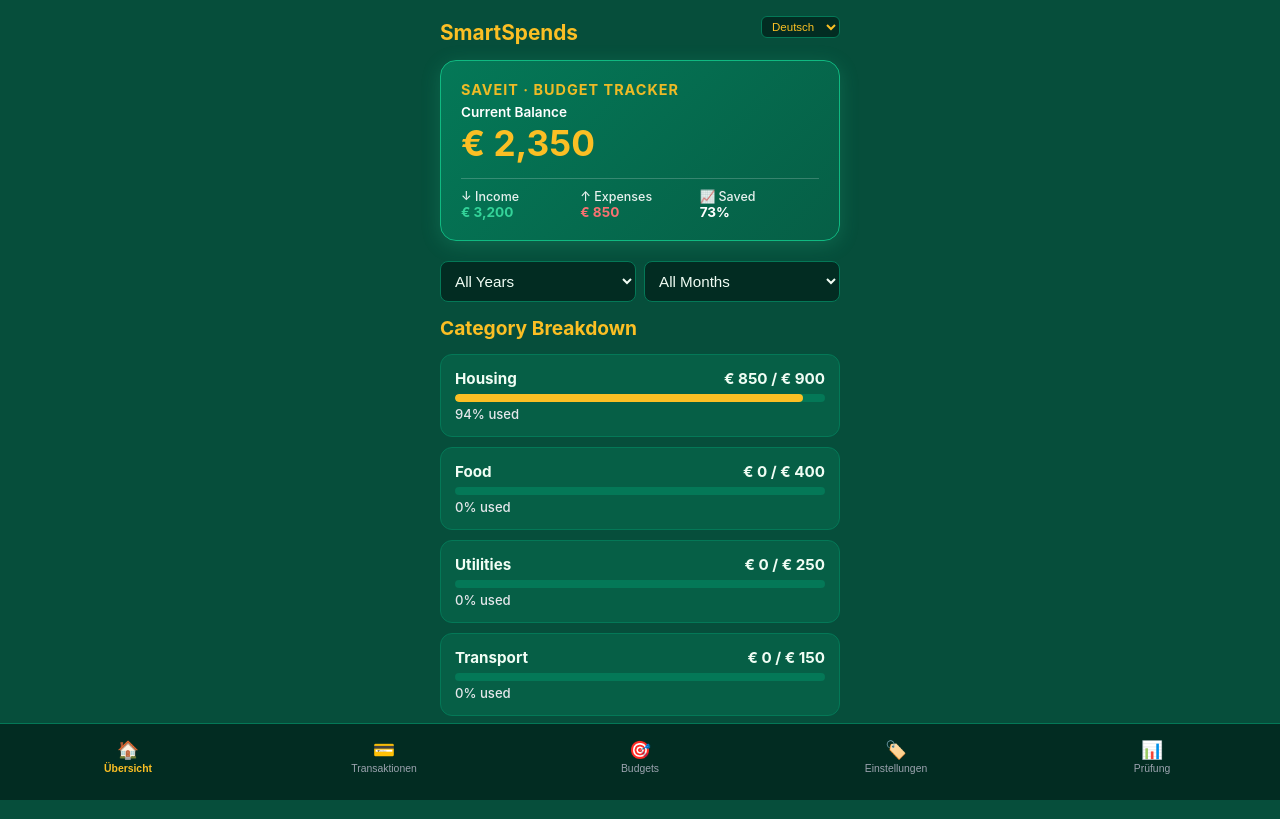
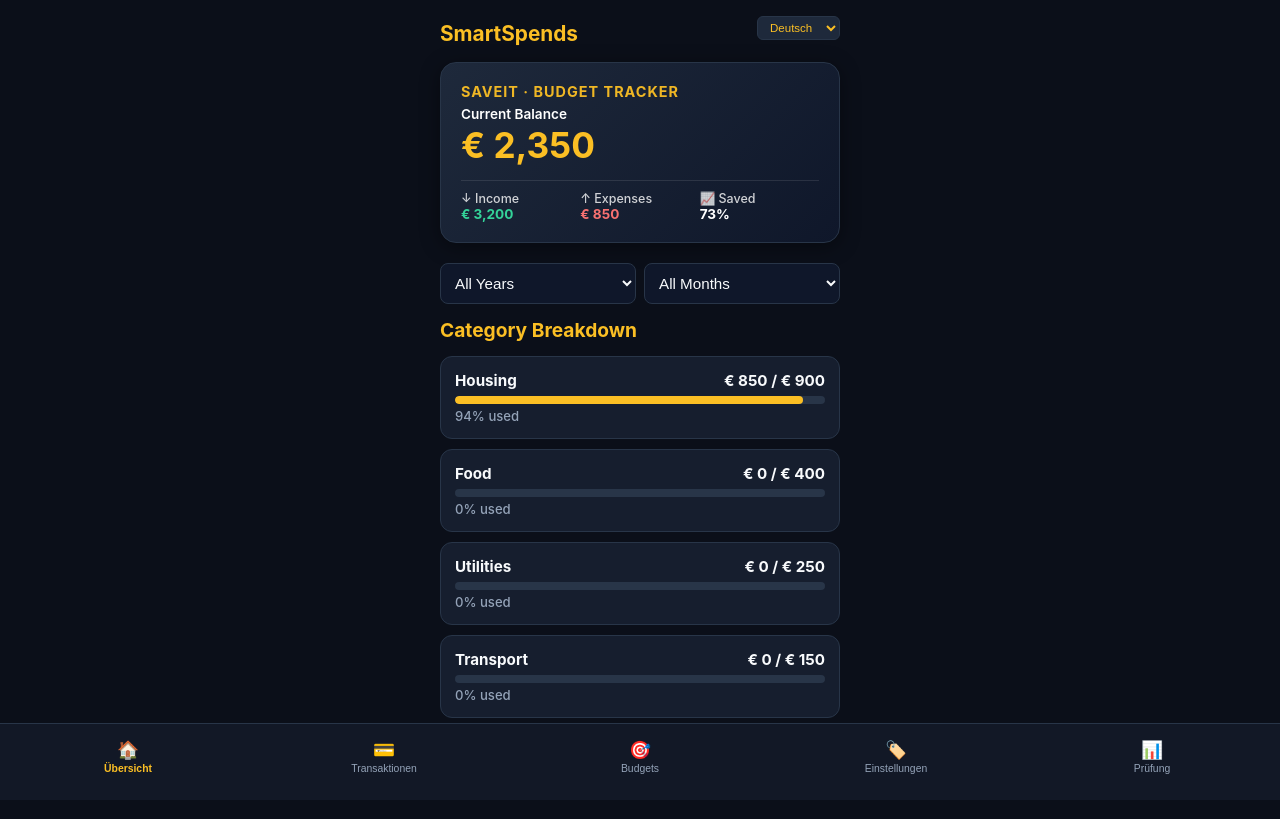
Before and after one commit to jsupraiser-rgb/spendsmart, a plain HTML site: page index.html in a window 1280 px wide. Drawn offline with Linux system fonts and the light colour scheme.

Commit message:
Update index.html

```diff
--- a/index.html
+++ b/index.html
@@ -3,17 +3,17 @@
 <head>
     <meta charset="UTF-8">
     <meta name="viewport" content="width=device-width, initial-scale=1.0">
-    <title>SmartSpends - Complete International & GCC Edition</title>
+    <title>SmartSpends - International Edition</title>
     <style>
         :root {
-            --bg-color: #064e3b;
-            --card-bg: #065f46;
-            --text-color: #f0fdf4;
+            --bg-color: #0b0f19;
+            --card-bg: #161e2e;
+            --text-color: #f8fafc;
             --accent-green: #34d399;
             --accent-gold: #fbbf24;
             --accent-red: #ef4444;
             --accent-blue: #38bdf8;
-            --border-color: #047857;
+            --border-color: #283548;
         }
         body {
             font-family: -apple-system, BlinkMacSystemFont, "Segoe UI", Roboto, sans-serif;
@@ -41,10 +41,10 @@
             color: var(--accent-gold);
         }
         .lang-select {
-            background-color: #022c22;
+            background-color: #1e293b;
             color: var(--accent-gold);
             border: 1px solid var(--border-color);
-            padding: 3px 6px;
+            padding: 4px 8px;
             border-radius: 6px;
             font-size: 0.72rem;
             width: auto;
@@ -56,7 +56,7 @@
             bottom: 0;
             left: 0;
             width: 100%;
-            background-color: #022c22;
+            background-color: #121826;
             border-top: 1px solid var(--border-color);
             display: flex;
             justify-content: space-around;
@@ -66,7 +66,7 @@
         .nav-item {
             background: none;
             border: none;
-            color: #9ca3af;
+            color: #94a3b8;
             font-size: 0.65rem;
             cursor: pointer;
             text-align: center;
@@ -90,13 +90,13 @@
             display: block;
         }
         .hero-card {
-            background: linear-gradient(135deg, #047857, #065f46);
+            background: linear-gradient(135deg, #1e293b, #0f172a);
             padding: 20px;
             border-radius: 16px;
             color: #fff;
             margin-bottom: 20px;
-            box-shadow: 0 4px 20px rgba(52, 211, 153, 0.2);
-            border: 1px solid #10b981;
+            box-shadow: 0 4px 20px rgba(0, 0, 0, 0.4);
+            border: 1px solid var(--border-color);
         }
         .hero-title {
             font-size: 0.9rem;
@@ -116,14 +116,14 @@
             display: grid;
             grid-template-columns: 1fr 1fr 1fr;
             font-size: 0.85rem;
-            border-top: 1px solid rgba(255,255,255,0.2);
+            border-top: 1px solid rgba(255,255,255,0.1);
             padding-top: 10px;
         }
         .hero-grid div span {
             display: block;
             font-size: 0.78rem;
             font-weight: 500;
-            opacity: 0.9;
+            opacity: 0.8;
         }
         .section-header {
             display: flex;
@@ -173,7 +173,7 @@
             font-weight: bold;
         }
         .progress-bar-bg {
-            background-color: #047857;
+            background-color: #283548;
             border-radius: 6px;
             height: 8px;
             width: 100%;
@@ -188,7 +188,7 @@
         .progress-footer {
             font-size: 0.82rem;
             font-weight: 500;
-            color: #e5e7eb;
+            color: #94a3b8;
         }
         input, select, button {
             width: 100%;
@@ -196,14 +196,15 @@
             margin-bottom: 10px;
             border-radius: 8px;
             border: 1px solid var(--border-color);
-            background-color: #022c22;
+            background-color: #0f172a;
             color: var(--text-color);
             box-sizing: border-box;
             font-size: 0.95rem;
+            outline: none;
         }
         button.action-btn {
-            background-color: var(--accent-gold);
-            color: #064e3b;
+            background: linear-gradient(135deg, #fbbf24, #d97706);
+            color: #0b0f19;
             font-weight: bold;
             cursor: pointer;
             border: none;
@@ -222,7 +223,7 @@
             display: block;
             font-size: 0.82rem;
             font-weight: 500;
-            color: #e5e7eb;
+            color: #94a3b8;
         }
         .btn-group button {
             width: auto;
@@ -230,7 +231,7 @@
             margin-left: 4px;
             font-size: 0.75rem;
         }
-        .edit-btn { background-color: var(--accent-gold); color: #064e3b; font-weight: bold; }
+        .edit-btn { background-color: var(--accent-gold); color: #0b0f19; font-weight: bold; }
         .del-btn { background-color: #ef4444; color: #fff; font-weight: bold; }
 
         .modal {
@@ -266,7 +267,7 @@
             text-align: left;
         }
         .tally-table th {
-            background-color: #047857;
+            background-color: #1e293b;
             color: var(--accent-gold);
         }
     </style>
@@ -393,7 +394,7 @@
         <div class="section-title" style="margin-bottom:12px;" id="lblBackupSection">Data & 3-Year Archive</div>
         <div class="box" style="display:flex; flex-direction:column; gap:8px;">
             <button class="action-btn" onclick="exportDataJson()">📥 Export Data (JSON)</button>
-            <button style="background:#047857; color:#fff; border:none; padding:10px; border-radius:8px; cursor:pointer;" onclick="document.getElementById('importFile').click()">📤 Import Data</button>
+            <button style="background:#1e293b; color:#fff; border:1px solid var(--border-color); padding:10px; border-radius:8px; cursor:pointer;" onclick="document.getElementById('importFile').click()">📤 Import Data</button>
             <input type="file" id="importFile" style="display:none" accept=".json" onchange="importDataJson(event)">
         </div>
 
```
